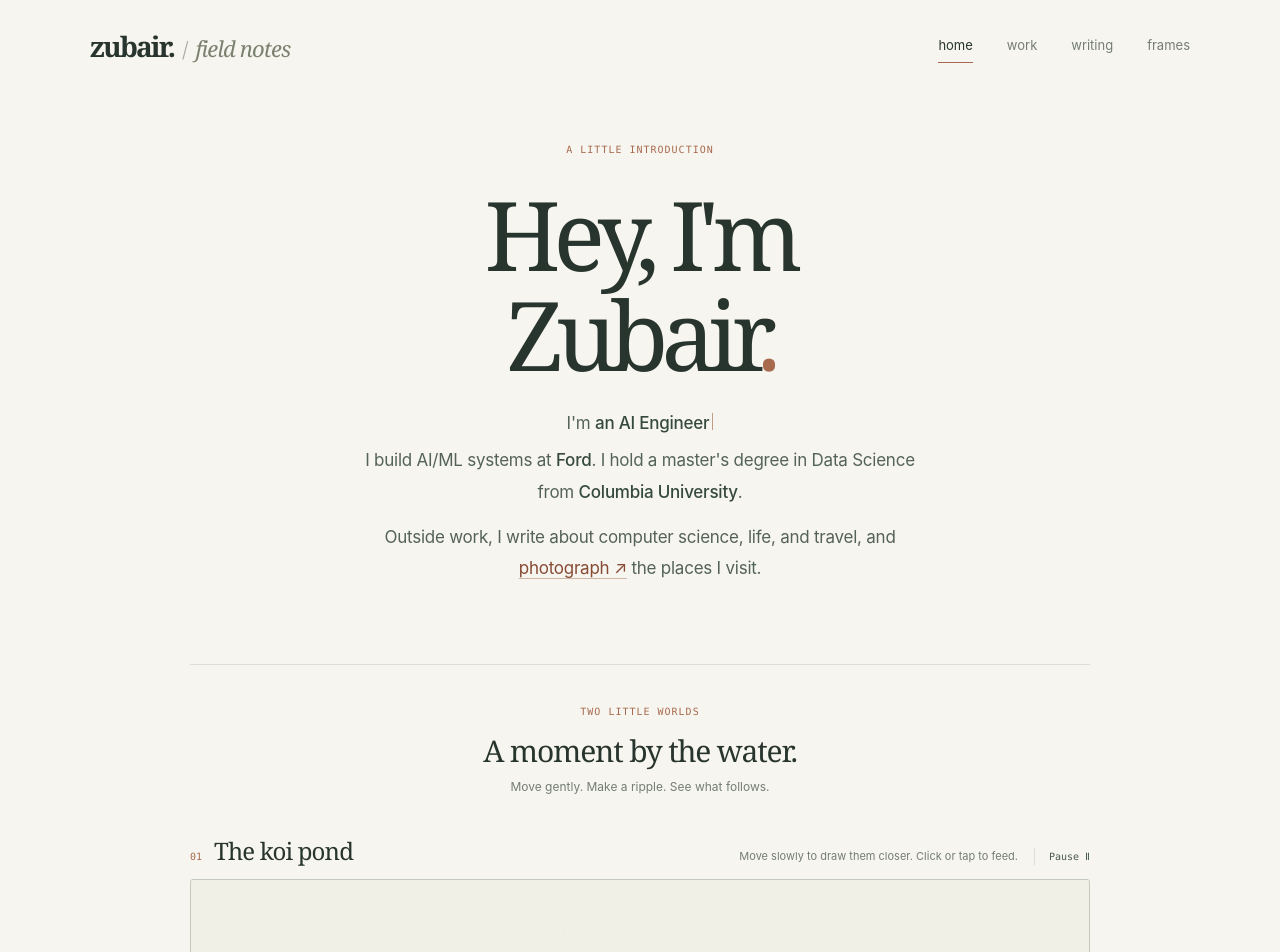
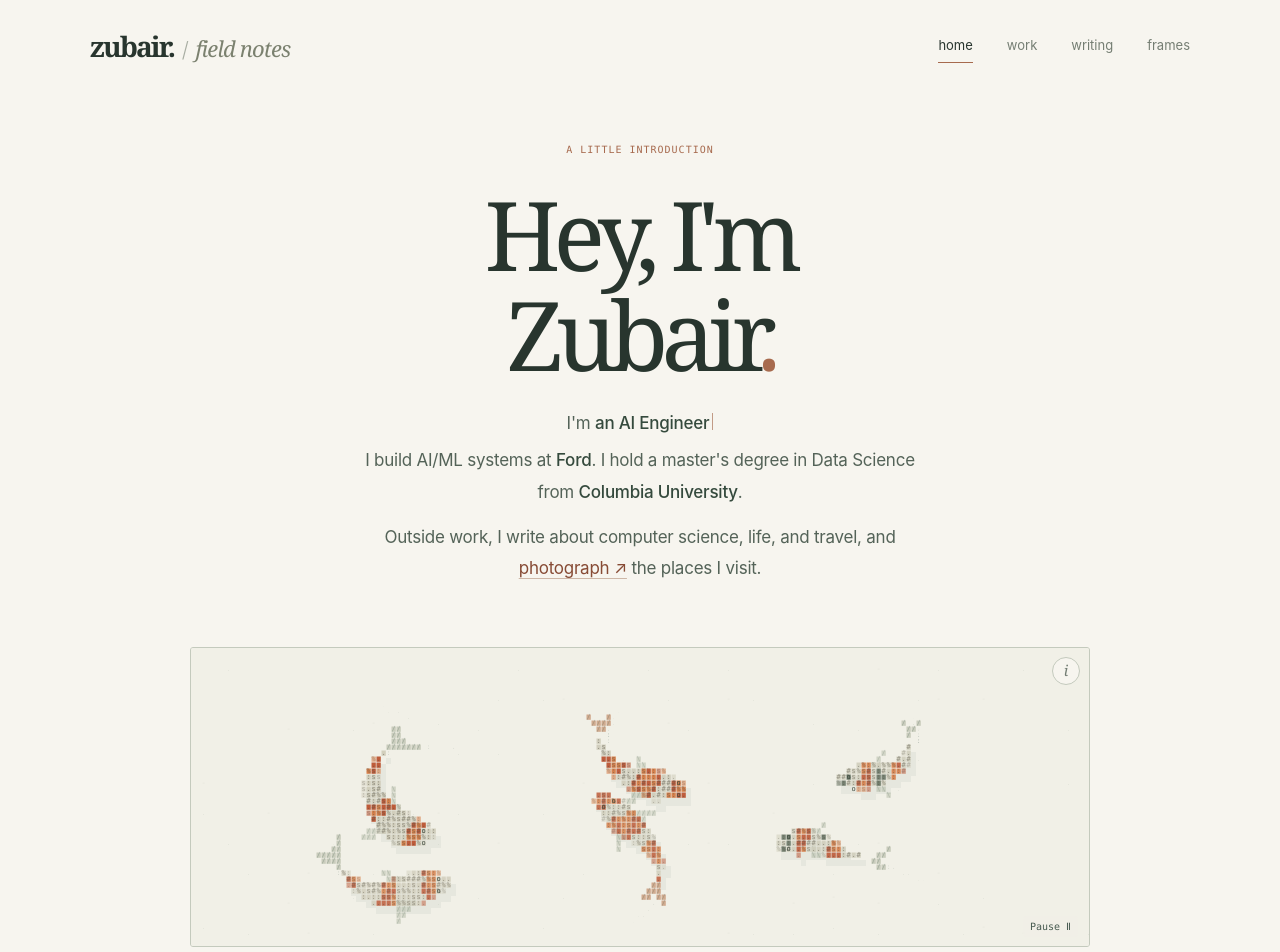
Before and after one commit to zubairatha/portfolio, a Next.js app: page / in a window 1280 px wide. Shown: the top 952 px of the page. Built offline with nearby package versions, Linux system fonts and the light colour scheme.

Commit message:
Keep six-fish koi pond below introduction with inspiration credit

```diff
--- a/src/app/globals.css
+++ b/src/app/globals.css
@@ -303,28 +303,20 @@ dialog{position:fixed;inset:0;margin:auto;height:fit-content}
 @media(max-width:590px){.home-page{min-height:calc(100svh - 205px)}.home-page .home-wrap{padding:28px 0 30px}}
 
 
-/* Two living ASCII scenes, presented together for comparison. */
-.home-with-studies .home-wrap{flex:none;padding:50px 0 65px}
+/* A single pond beneath the introduction. */
+.home-with-studies .home-wrap{flex:none;padding:50px 0 48px}
 .interaction-studies{width:min(900px,calc(100% - 88px));margin:0 auto;padding:0 0 86px}
-.studies-heading{text-align:center;border-top:1px solid var(--line);padding-top:32px;margin-bottom:40px}
-.studies-heading h2{font:400 30px/1.2 var(--serif);letter-spacing:-.04em;margin:12px 0 8px}
-.studies-heading>p{font-size:12px;line-height:1.7;color:var(--muted);margin:0}
-.interaction-study{margin:0 0 40px}
-.interaction-study:last-child{margin-bottom:0}
-.interaction-study figcaption{display:flex;align-items:baseline;justify-content:space-between;gap:16px;margin-bottom:13px}
-.interaction-study figcaption>div{display:flex;align-items:baseline;gap:12px;flex-shrink:0}
-.study-number{font:10px var(--mono);color:var(--accent)}
-.interaction-study h3{font:400 24px/1.2 var(--serif);letter-spacing:-.035em;margin:0}
-.interaction-study figcaption p{font-size:11px;line-height:1.7;color:var(--muted);margin:0;text-align:right}
-.study-surface{position:relative;width:100%;height:300px;overflow:hidden;border:1px solid var(--line-strong);border-radius:3px;background:#f0eee5;touch-action:pan-y;cursor:crosshair;isolation:isolate}
+.pond-frame{position:relative}
+.study-surface{position:relative;width:100%;height:300px;overflow:hidden;border:1px solid var(--line-strong);border-radius:3px;background:#f1f0e7;touch-action:pan-y;cursor:crosshair;isolation:isolate}
 .study-surface canvas{display:block;width:100%;height:100%}
 .study-surface:focus-visible{outline:2px solid var(--accent);outline-offset:5px}
-.study-status{position:absolute;inset:0;display:flex;align-items:center;justify-content:center;padding:24px;font:12px var(--mono);color:var(--muted);pointer-events:none}
-@media(max-width:800px){.interaction-studies{width:calc(100% - 48px)}.interaction-study figcaption{display:block}.interaction-study figcaption p{text-align:left;margin-top:7px}}
-@media(max-width:590px){.home-with-studies .home-wrap{padding:30px 0 42px}.interaction-studies{width:calc(100% - 40px);padding-bottom:55px}.study-surface{height:260px}.studies-heading{margin-bottom:32px}.interaction-study{margin-bottom:32px}}
-
-.interaction-study figcaption>.study-caption-actions{display:flex;align-items:center;gap:16px;flex-shrink:1}
-.study-pause{flex-shrink:0;background:transparent;border:0;border-left:1px solid var(--line);padding:3px 0 3px 14px;color:var(--ink-soft);font:10px var(--mono);cursor:pointer}
+.pond-credit{position:absolute;top:10px;right:10px;z-index:2}
+.pond-info{display:flex;align-items:center;justify-content:center;width:28px;height:28px;border:1px solid var(--line-strong);border-radius:50%;background:var(--paper,#f7f5ef);color:var(--muted);font:italic 15px/1 var(--serif);cursor:pointer}
+.pond-info:hover,.pond-info:focus-visible{color:var(--accent-dark);border-color:var(--accent)}
+.pond-credit-note{position:absolute;right:0;top:100%;padding:10px 12px;white-space:nowrap;border:1px solid var(--line-strong);border-radius:3px;background:var(--paper,#f7f5ef);box-shadow:0 4px 14px #28382c0d;color:var(--muted);font:11px/1.6 var(--mono)}
+.pond-credit-note a{color:var(--accent-dark);text-decoration:underline;text-underline-offset:3px}
+.study-pause{position:absolute;right:12px;bottom:10px;background:#f1f0e7e6;border:0;border-radius:3px;padding:5px 7px;color:var(--ink-soft);font:10px var(--mono);cursor:pointer}
 .study-pause:hover{color:var(--accent-dark)}
-@media(max-width:800px){.interaction-study figcaption>.study-caption-actions{justify-content:space-between;margin-top:8px}.interaction-study .study-caption-actions p{margin:0}}
+@media(max-width:800px){.interaction-studies{width:calc(100% - 48px)}}
+@media(max-width:590px){.home-with-studies .home-wrap{padding:30px 0 36px}.interaction-studies{width:calc(100% - 40px);padding-bottom:55px}.study-surface{height:260px}}
 @media(prefers-reduced-motion:reduce){.study-pause{display:none}}
--- a/src/components/InteractionStudies.tsx
+++ b/src/components/InteractionStudies.tsx
@@ -2,11 +2,6 @@
 
 import { useEffect, useRef, useState } from "react";
 import { createLivingScene, type LivingScene, type SceneKind, type ScenePointer } from "@/lib/livingScenes";
-
-const STUDIES: { kind: SceneKind; title: string; description: string; action: string }[] = [
-  { kind: "pond", title: "The koi pond", description: "Move slowly to draw them closer. Click or tap to feed.", action: "feed the fish" },
-  { kind: "boats", title: "The paper river", description: "Guide the current. Click or tap to send a ripple through it.", action: "make a ripple" },
-];
 
 function LivingCanvas({ kind, title, action, paused }: { kind: SceneKind; title: string; action: string; paused: boolean }) {
   const surfaceRef = useRef<HTMLDivElement>(null);
@@ -142,24 +137,31 @@ function LivingCanvas({ kind, title, action, paused }: { kind: SceneKind; title:
   );
 }
 
-function Study({ kind, title, description, action, index }: typeof STUDIES[number] & { index: number }) {
-  const [paused, setPaused] = useState(false);
+function InspirationNote() {
+  const [open, setOpen] = useState(false);
   return (
-    <figure className="interaction-study">
-      <figcaption>
-        <div><span className="study-number">0{index + 1}</span><h3>{title}</h3></div>
-        <div className="study-caption-actions"><p>{description}</p><button className="study-pause" type="button" aria-pressed={paused} aria-label={`${paused ? "Resume" : "Pause"} ${title.toLowerCase()}`} onClick={() => setPaused(value => !value)}>{paused ? "Play ▷" : "Pause Ⅱ"}</button></div>
-      </figcaption>
-      <LivingCanvas kind={kind} title={title} action={action} paused={paused} />
-    </figure>
+    <div className="pond-credit" onMouseEnter={() => setOpen(true)} onMouseLeave={() => setOpen(false)}
+      onFocus={() => setOpen(true)} onBlur={event => { if (!event.currentTarget.contains(event.relatedTarget)) setOpen(false); }}
+      onKeyDown={event => { if (event.key === "Escape") { setOpen(false); event.stopPropagation(); } }}>
+      <button type="button" className="pond-info" aria-label="Pond inspiration" aria-expanded={open} aria-controls="pond-inspiration"
+        onClick={() => setOpen(true)}>i</button>
+      <div id="pond-inspiration" className="pond-credit-note" hidden={!open}>
+        Inspiration from: <a href="https://www.daoho.dev/" target="_blank" rel="noopener noreferrer">daoho.dev ↗</a>
+      </div>
+    </div>
   );
 }
 
 export default function InteractionStudies() {
+  const [paused, setPaused] = useState(false);
   return (
-    <section className="interaction-studies" aria-labelledby="studies-title">
-      <div className="studies-heading"><span className="eyebrow">TWO LITTLE WORLDS</span><h2 id="studies-title">A moment by the water.</h2><p>Move gently. Make a ripple. See what follows.</p></div>
-      {STUDIES.map((study, index) => <Study key={study.kind} {...study} index={index} />)}
+    <section className="interaction-studies" aria-label="Interactive koi pond">
+      <div className="pond-frame">
+        <LivingCanvas kind="pond" title="The koi pond. Move slowly to draw fish closer. Click or tap to feed" action="feed the fish" paused={paused} />
+        <InspirationNote />
+        <button className="study-pause" type="button" aria-pressed={paused} aria-label={`${paused ? "Resume" : "Pause"} the koi pond`}
+          onClick={() => setPaused(value => !value)}>{paused ? "Play ▷" : "Pause Ⅱ"}</button>
+      </div>
     </section>
   );
 }
--- a/src/lib/livingScenes.ts
+++ b/src/lib/livingScenes.ts
@@ -127,11 +127,14 @@ export class KoiPond extends WaterScene {
   private seed() {
     const length = clamp(Math.min(this.width * .18, this.height * .48), 74, 150);
     this.fish = [
-      { x: .27, y: .36, heading: -.18 },
-      { x: .74, y: .7, heading: Math.PI + .12 },
-      { x: .57, y: .32, heading: 1.2 },
+      { x: .23, y: .3, heading: -.18 },
+      { x: .5, y: .3, heading: Math.PI + .12 },
+      { x: .78, y: .3, heading: .45 },
+      { x: .23, y: .73, heading: Math.PI - .2 },
+      { x: .5, y: .73, heading: .12 },
+      { x: .78, y: .73, heading: Math.PI + .3 },
     ].map((start, id) => {
-      const size = length * (1 - id * .12);
+      const size = length * (1 - (id % 3) * .12);
       const head = { x: start.x * this.width, y: start.y * this.height };
       return { id, length: size, heading: start.heading, speed: 22, phase: id * 2.1, fright: 0, wake: 0, nextGoal: 0, goal: { ...head },
         nodes: Array.from({ length: 20 }, (_, i) => ({ x: head.x - Math.cos(start.heading) * i * size * .82 / 19, y: head.y - Math.sin(start.heading) * i * size * .82 / 19 })) };
@@ -144,7 +147,7 @@ export class KoiPond extends WaterScene {
     for (const fish of this.fish) {
       fish.nodes.forEach(node => { node.x *= sx; node.y *= sy; });
       fish.goal.x *= sx; fish.goal.y *= sy;
-      fish.length = length * (1 - fish.id * .12);
+      fish.length = length * (1 - (fish.id % 3) * .12);
     }
     this.food.forEach(p => { p.x *= sx; p.y *= sy; });
     this.ripples = []; this.wakes = [];
@@ -251,7 +254,7 @@ export class KoiPond extends WaterScene {
     for (const sign of [-1, 1]) {
       paint.polygon([local(5, 0, sign * L * .08), local(5, -L * .19, sign * L * (.22 + .02 * Math.sin(fish.phase))), local(5, -L * .13, sign * L * .06)], "#adb5a0", .48, sign > 0 ? "/" : "\\");
     }
-    paint.polygon([local(19, 0, 0), local(19, -L * .2, L * .14), local(19, -L * .13, 0), local(19, -L * .2, -L * .14)], fish.id === 1 ? "#c28a65" : "#b7bba9", .68, "/");
+    paint.polygon([local(19, 0, 0), local(19, -L * .2, L * .14), local(19, -L * .13, 0), local(19, -L * .2, -L * .14)], fish.id % 3 === 1 ? "#c28a65" : "#b7bba9", .68, "/");
     const pad = L * .15;
     const minX = Math.floor((Math.min(...spine.map(p => p.x)) - pad) / paint.cell) * paint.cell;
     const maxX = Math.max(...spine.map(p => p.x)) + pad;
@@ -274,8 +277,8 @@ export class KoiPond extends WaterScene {
         const grain = hash(Math.floor(progress * 35) * 31 + Math.floor(side / 4) + fish.id * 71);
         const patch = Math.sin(progress * 17 + fish.id * 2 + side / L * 5) + grain * .4;
         let color = "#d1cebc";
-        if (fish.id === 1 ? patch > -.25 : patch > .67) color = grain > .5 ? "#bd5937" : "#d77e48";
-        if (fish.id === 2 && patch < -.72) color = "#6a7665";
+        if (fish.id % 3 === 1 ? patch > -.25 : patch > .67) color = grain > .5 ? "#bd5937" : "#d77e48";
+        if (fish.id % 3 === 2 && patch < -.72) color = "#6a7665";
         const glyph = [":", "%", "s", "#", "."][Math.floor(grain * 5)];
         body.push({ x, y, color, glyph, alpha: opacity * (nearest / radius > .85 ? .6 : 1) });
       }
```
Also changed, not shown: 1 other file (tests, documents, lock files or other folders).
